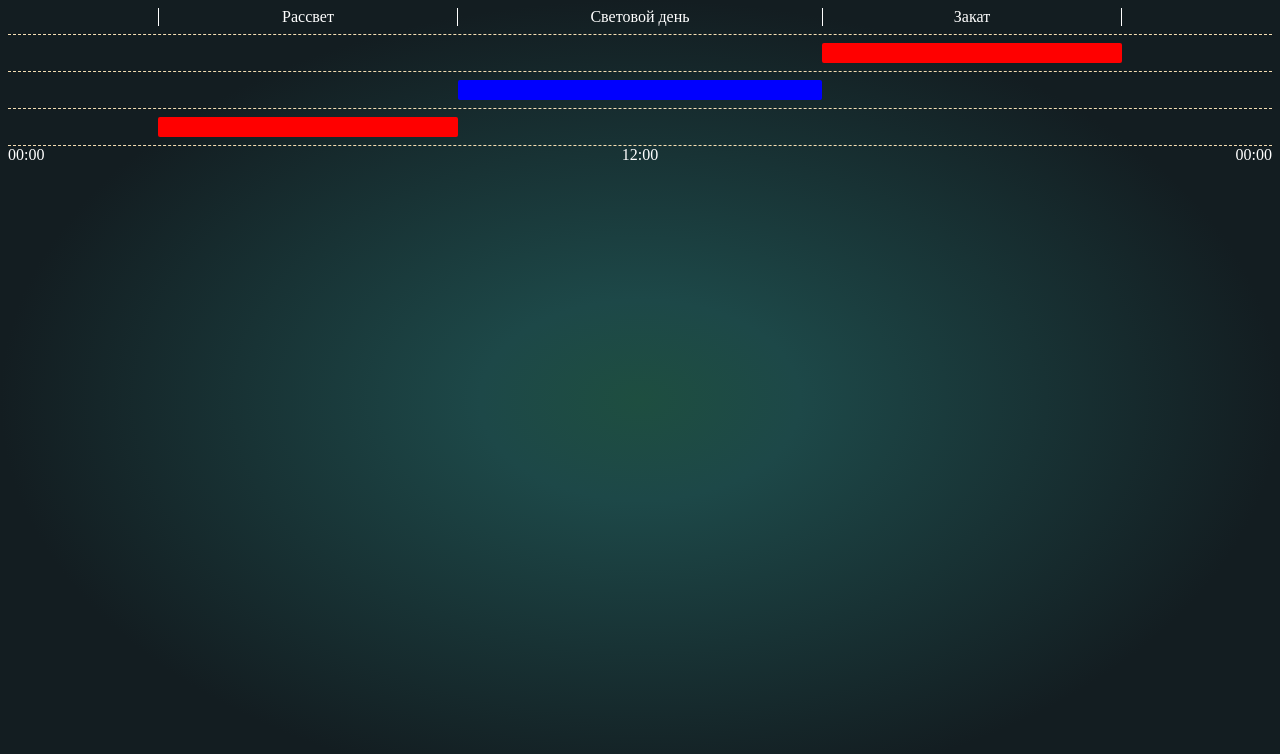
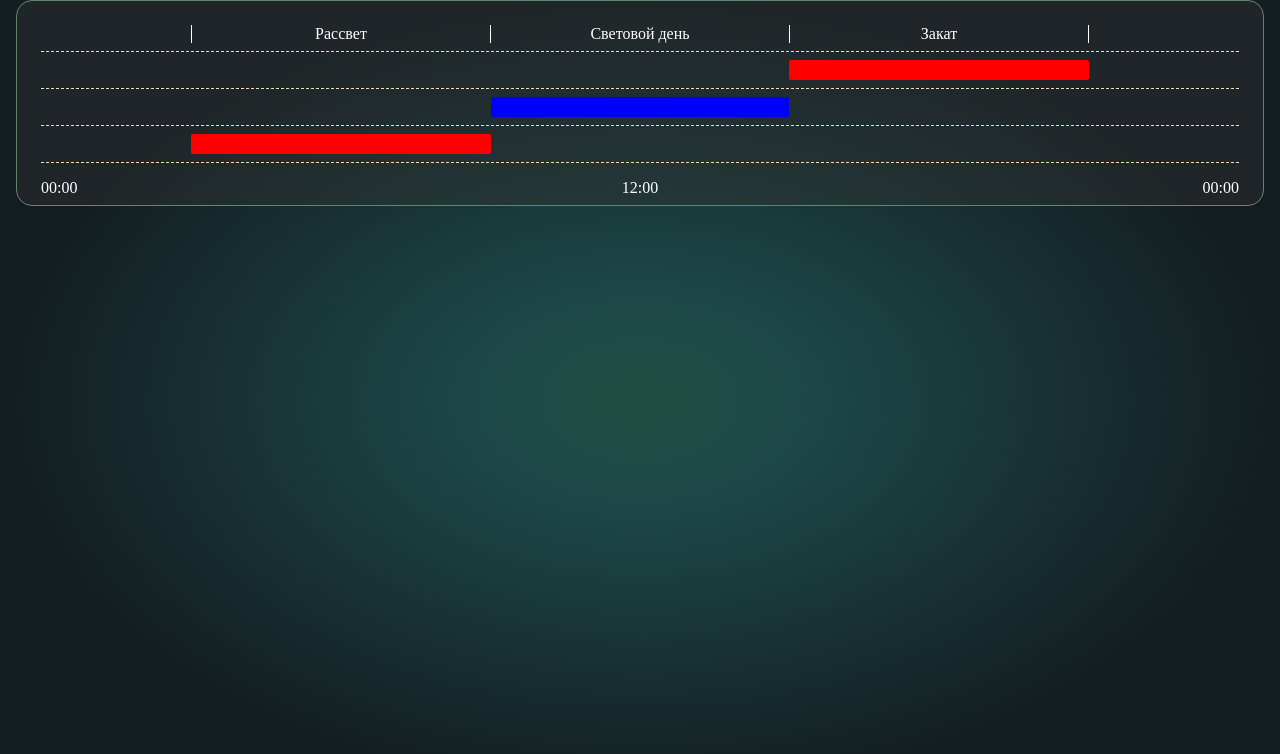
Before and after one commit to x3m4ikc/rea, a React (Create React App) app: page /light in a window 1280 px wide. Shown: the top 754 px of the page. Built offline with nearby package versions, Linux system fonts and the light colour scheme.

Commit message:
Start graph part light page

```diff
--- a/src/pages/Light/LightPage.css
+++ b/src/pages/Light/LightPage.css
@@ -1,5 +1,9 @@
 .boxxx {
-    padding: .5rem;
+    padding: 1.5rem 1.5rem 0.5rem;
+    margin: 0 1rem;
+    border-radius: 1rem;
+    border: 1px solid #60876F;
+    background: rgba(51, 51, 51, 0.40);
 }
 
 .box-flex {
@@ -53,6 +57,7 @@
 }
 
 .box-time {
+    margin-top: 1rem;
     display: flex;
     justify-content: space-between;
     color: white;
```
